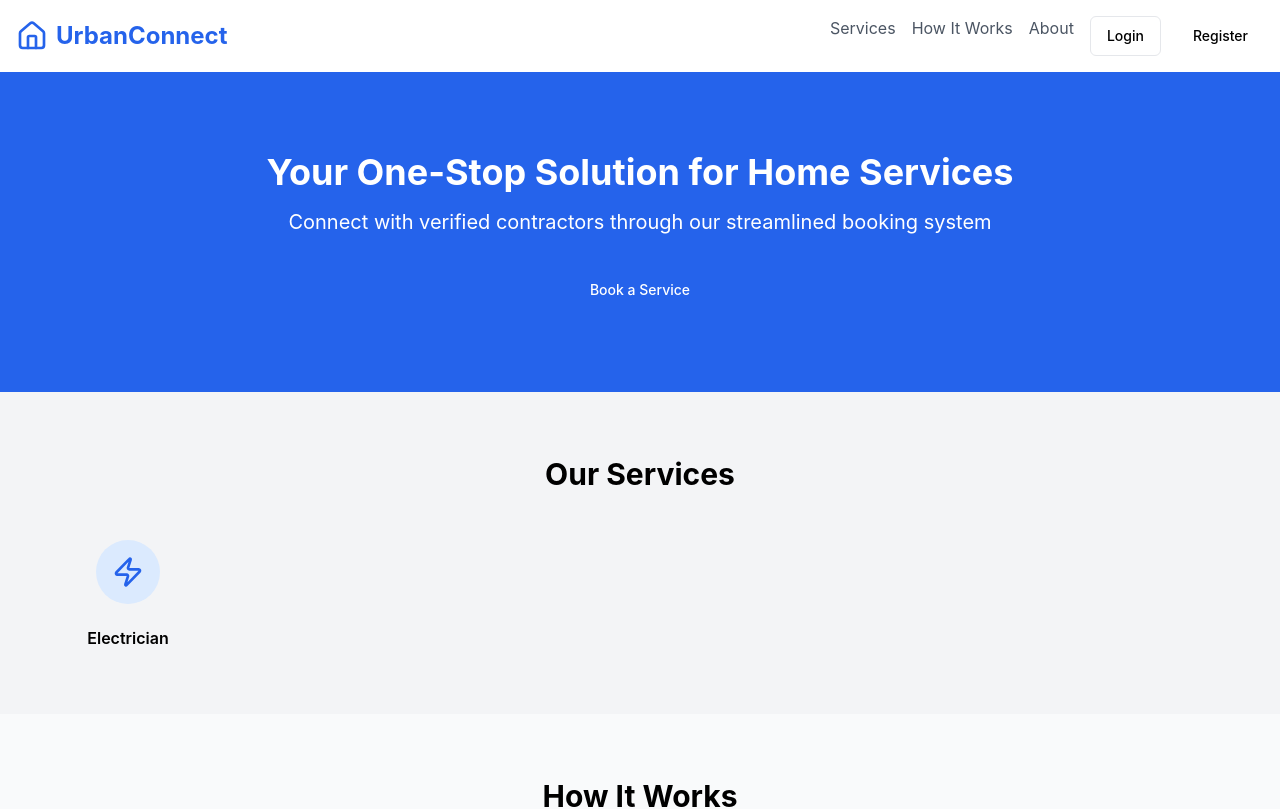
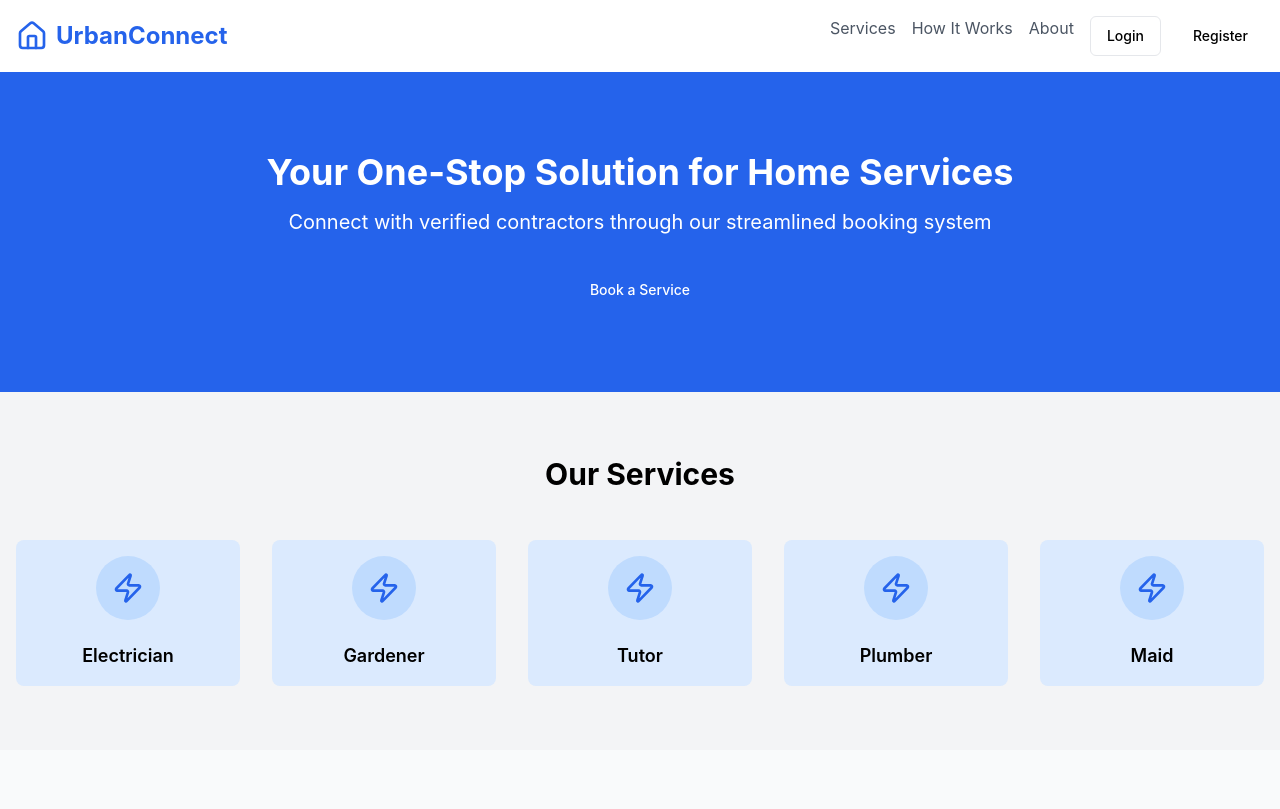
Before and after one commit to Team-Sharks-1/Frontend, a React (Create React App) app: page / in a window 1280 px wide. Shown: the top 809 px of the page. Built offline with nearby package versions, Linux system fonts and the light colour scheme.

Commit message:
new changes

```diff
--- a/src/MainPage.js
+++ b/src/MainPage.js
@@ -7,7 +7,11 @@ import Input from './components/ui/Input';
 import { Button } from './components/ui/Button';
 
 const services = [
-  { name: 'Electrician', icon: Zap, route: '/professionals?service=Electrician' }
+  { name: 'Electrician', icon: Zap, route: '/professionals?service=Electrician' },
+  { name: 'Gardener', icon: Zap, route: '/professionals?service=Gardener' },
+  { name: 'Tutor', icon: Zap, route: '/professionals?service=Tutor' },
+  { name: 'Plumber', icon: Zap, route: '/professionals?service=Plumber' },
+  { name: 'Maid', icon: Zap, route: '/professionals?service=Maid' }
 ];
 
 const MainPage = () => {
@@ -160,11 +164,15 @@ const MainPage = () => {
             <h2 className="text-3xl font-bold text-center mb-12">Our Services</h2>
             <div className="grid grid-cols-1 md:grid-cols-3 lg:grid-cols-5 gap-8">
               {services.map((service, index) => (
-                <div key={index} className="text-center">
-                  <div className="bg-blue-100 rounded-full p-4 inline-block mb-4">
+                <div
+                  key={index}
+                  className="text-center cursor-pointer bg-blue-100 rounded-lg p-4 hover:bg-blue-200 transition duration-200"
+                  onClick={() => navigate(service.route)}
+                >
+                  <div className="bg-blue-200 rounded-full p-4 inline-block mb-4">
                     <service.icon className="h-8 w-8 text-blue-600" />
                   </div>
-                  <h3 className="font-semibold">{service.name}</h3>
+                  <h3 className="font-semibold text-lg">{service.name}</h3>
                 </div>
               ))}
             </div>
```
